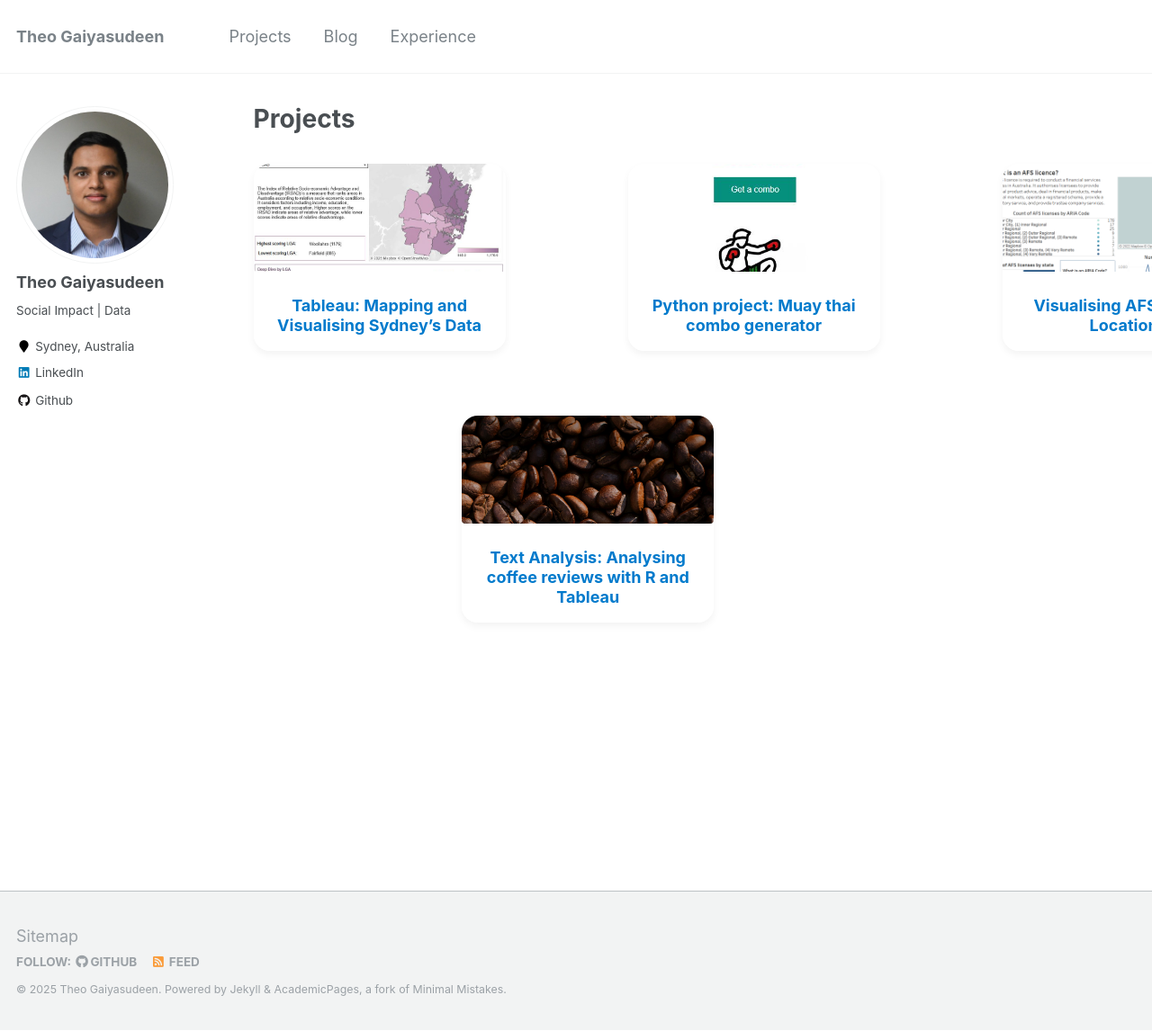
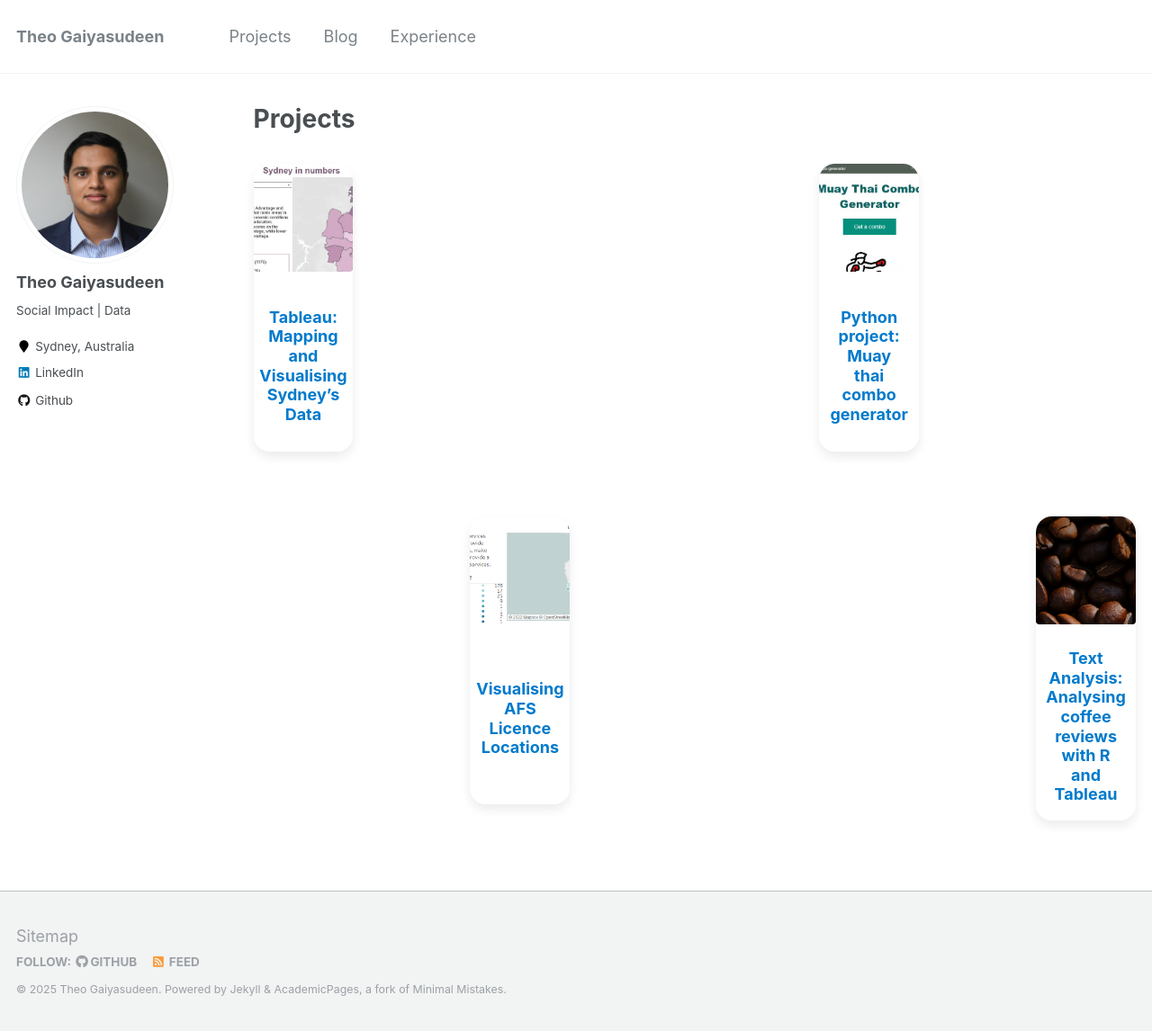
Before and after one commit to tdeenv/tdeenv.github.io, a Jekyll site: the page built from _pages/projects.html, in a window 1280 px wide and 1146 px high. Shown: the whole window at 90% size. Built offline with Jekyll 4.4.1, drawn with Linux system fonts in a browser that asks for light colours.

Commit message:
pls work

```diff
--- a/_sass/custom.scss
+++ b/_sass/custom.scss
@@ -1,6 +1,6 @@
 .grid__wrapper {
     display: grid;
-    grid-template-columns: repeat(auto-fit, minmax(280px, 1fr));
+    grid-template-columns: repeat(2, 1fr);
     gap: 2rem;
     margin-top: 2rem;
   }
@@ -9,22 +9,25 @@
     background: white;
     border-radius: 1rem;
     overflow: hidden;
-    box-shadow: 0 4px 8px rgba(0, 0, 0, 0.05);
-    transition: transform 0.3s ease, box-shadow 0.3s ease;
-    text-align: center;
-    min-width: 280px;
+    box-shadow: 0 6px 12px rgba(0, 0, 0, 0.08);
+    transition: transform 0.4s ease, box-shadow 0.4s ease, opacity 0.8s ease;
+    opacity: 0;
+    transform: translateY(30px);
+    animation: fadeInUp 1s forwards;
+    animation-delay: var(--delay, 0s);
     display: flex;
     flex-direction: column;
+    min-height: 320px;
   }
 
   .archive__item:hover {
-    transform: translateY(-8px) scale(1.02);
-    box-shadow: 0 8px 16px rgba(0, 0, 0, 0.08);
+    transform: translateY(-6px) scale(1.02);
+    box-shadow: 0 12px 20px rgba(0, 0, 0, 0.12);
   }
 
   .archive__item-teaser img {
     width: 100%;
-    height: 180px;
+    height: 220px;
     object-fit: cover;
     display: block;
     transition: transform 0.3s ease;
@@ -35,11 +38,12 @@
   }
 
   .archive__item-title {
-    font-size: 1.2rem;
+    font-size: 1.3rem;
     font-weight: bold;
-    padding: 1rem 0.5rem;
+    padding: 1rem;
     margin: 0;
     background: white;
+    text-align: center;
     flex-grow: 1;
     display: flex;
     align-items: center;
@@ -54,3 +58,11 @@
   .archive__item-title a:hover {
     text-decoration: underline;
   }
+
+  /* Fade-in animation */
+  @keyframes fadeInUp {
+    to {
+      opacity: 1;
+      transform: translateY(0);
+    }
+  }
```
Also changed, not shown: _portfolio/portfolio-4.md (+1 -1 lines).
